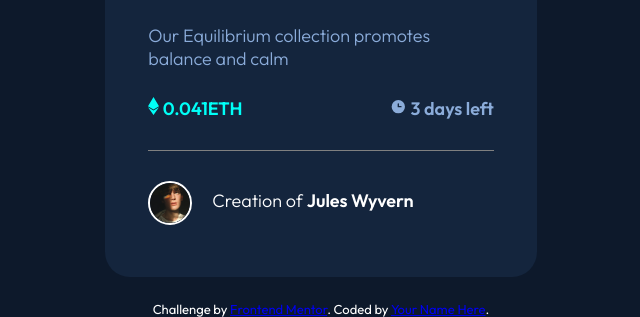
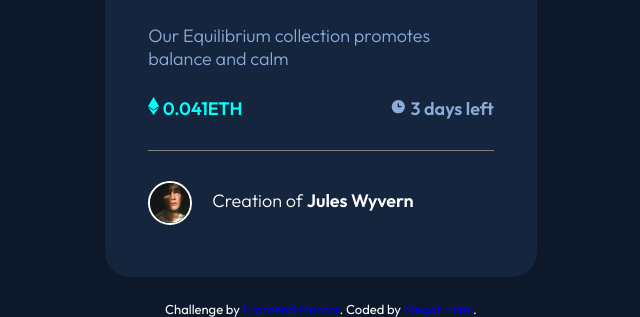
Before and after one commit to MegatHilmi/nft-preview-card-component-main, a plain HTML site: page index.html in a window 1280 px wide. Shown: the part 483-800 px from the top of the page, without its empty margins (319-959 px from the left). Drawn offline with Linux system fonts and the light colour scheme.

Commit message:
Update index.html

```diff
--- a/index.html
+++ b/index.html
@@ -43,7 +43,7 @@
   </div>
   <div class="attribution">
     Challenge by <a href="https://www.frontendmentor.io?ref=challenge" target="_blank">Frontend Mentor</a>.
-    Coded by <a href="#">Your Name Here</a>.
+    Coded by <a href="#">Megat Hilmi</a>.
   </div>
 </body>
 </html>
```
